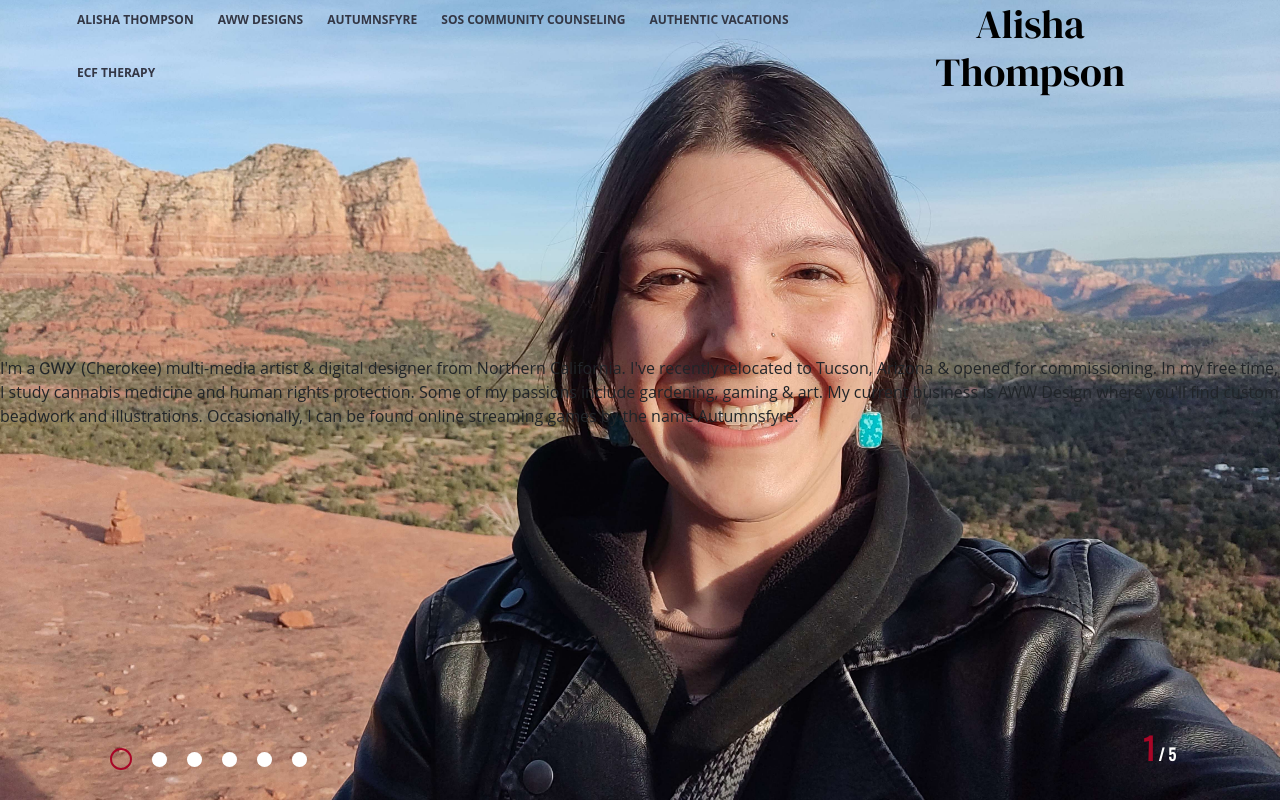
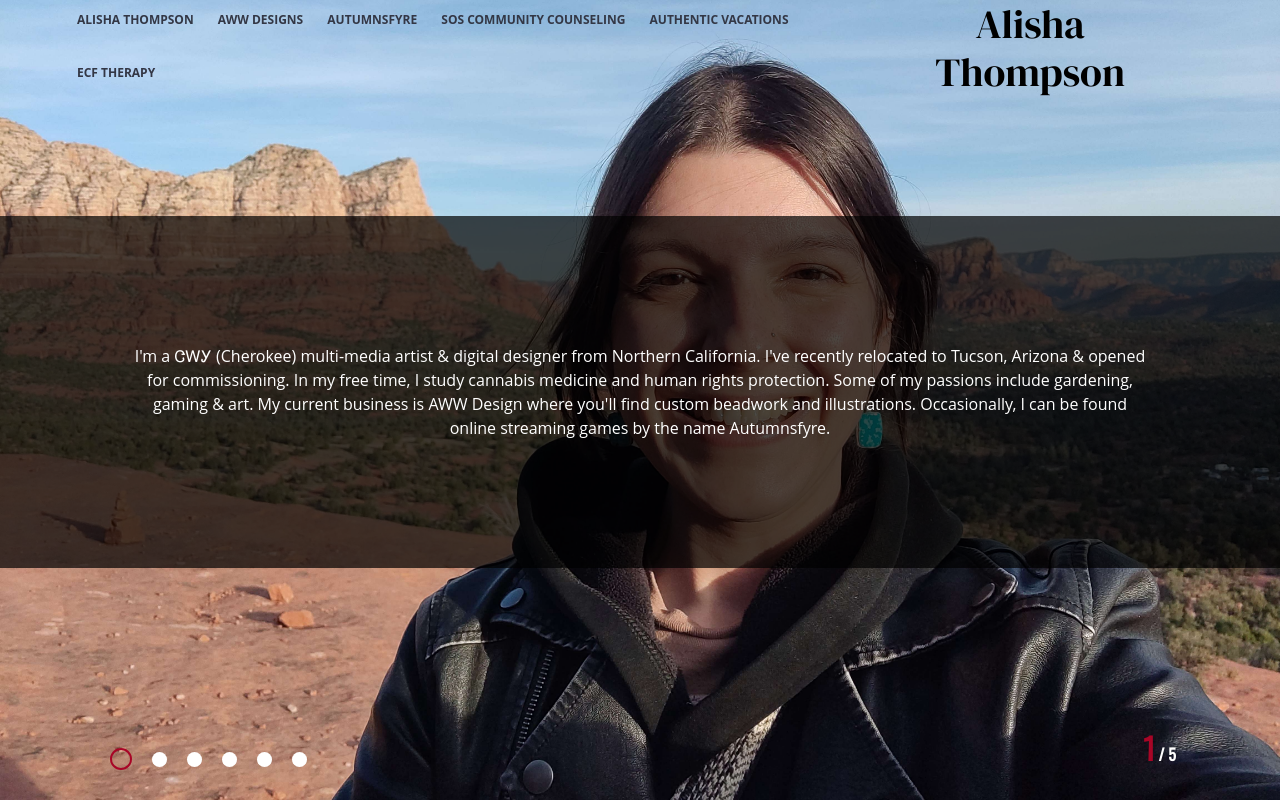
Before and after one commit to autumnsfyre/alishaportfolio, a PHP site: page / in a window 1280 px wide. Run offline with PHP 8.4, Linux system fonts and the light colour scheme; some libraries are stand-ins or nearby versions; some web fonts are replaced; grey boxes are pictures that could not be loaded.

Commit message:
Update style.css

```diff
--- a/css/style.css
+++ b/css/style.css
@@ -1,5 +1,13 @@
 * {
   box-sizing: border-box;
+}
+
+.intro {
+	color:#ffffff;
+	text-align: center;
+	padding: 10%;
+	background-color: rgb(0, 0, 0, 0.7);
+	margins: 10%,20%,10%,40%;
 }
 
 .av-website {
```
